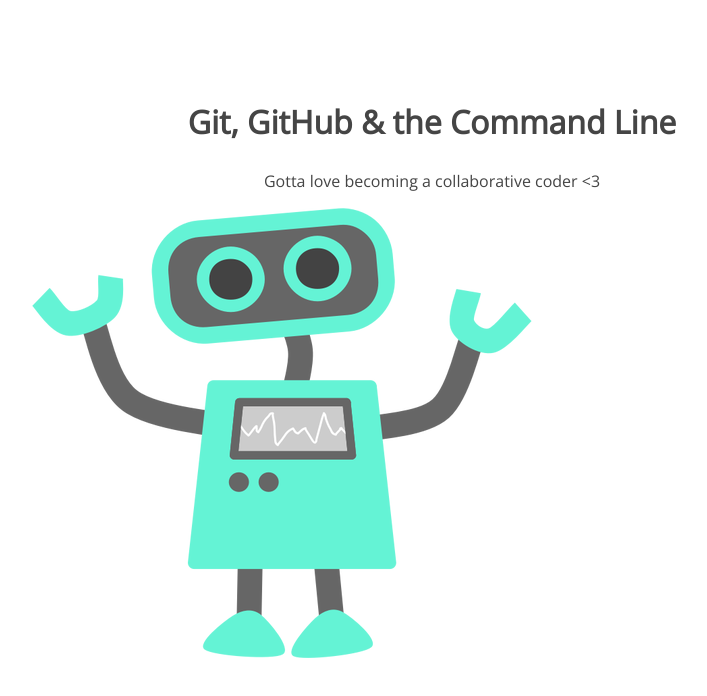
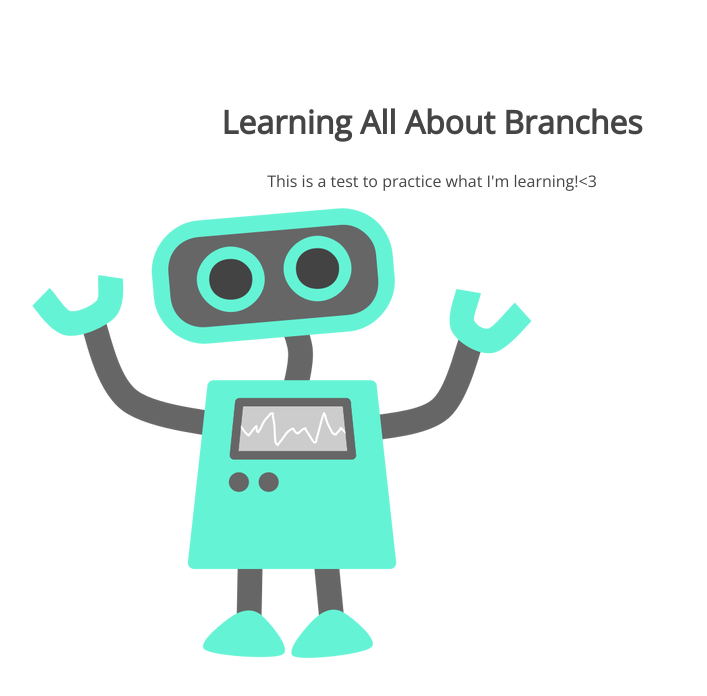
Before and after one commit to JLS-99/105-project, a plain HTML site: page index.html in a window 1280 px wide. Shown: the whole page, without its empty margins (208-915 px from the left). Drawn offline with nearby package versions, Linux system fonts and the light colour scheme.

Commit message:
changes to h1 and p

```diff
--- a/index.html
+++ b/index.html
@@ -8,8 +8,8 @@
 </head>
 <body>
 	<section>
-		<h1>Git, GitHub & the Command Line</h1>
-		<p>Gotta love becoming a collaborative coder <3</p>
+		<h1>Learning All About Branches</h1>
+		<p>This is a test to practice what I'm learning!<3</p>
 		<img src="img/happy-blue-robot.png">
 	</section>
 </body>
```
